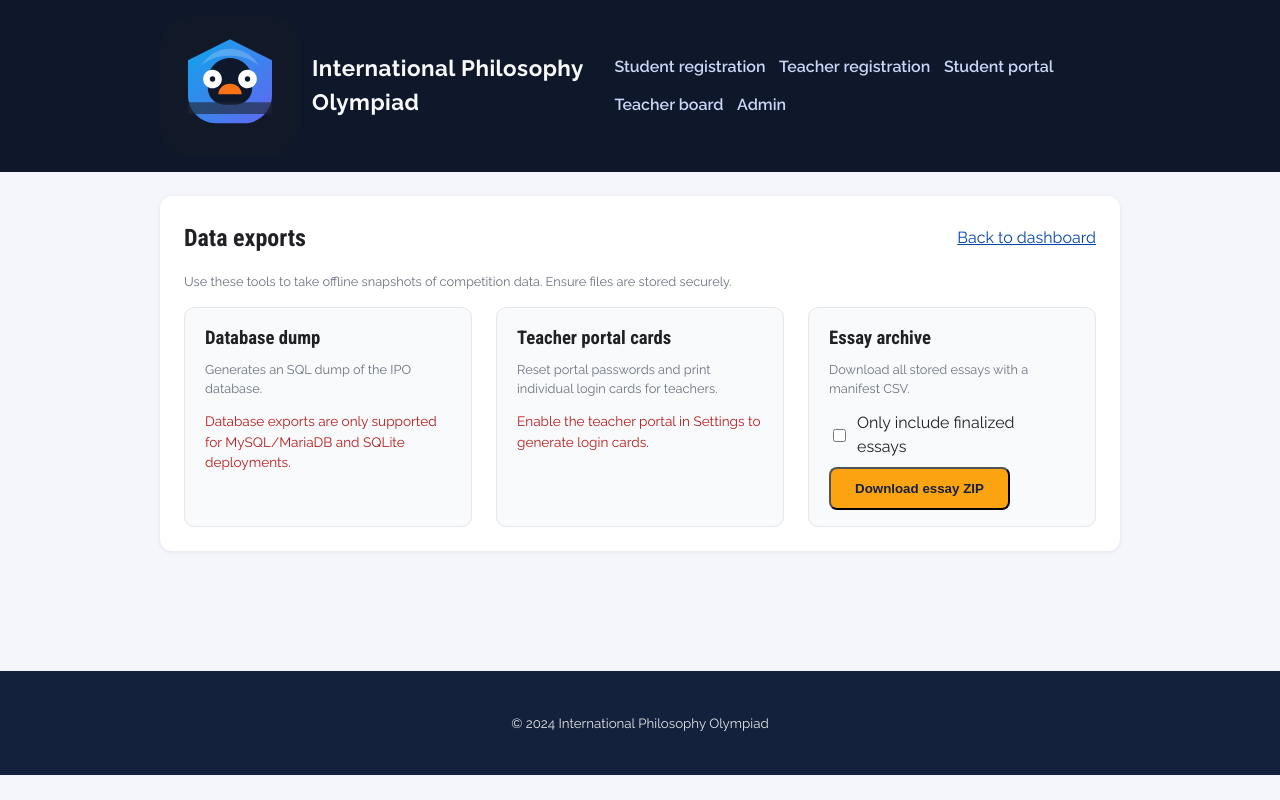
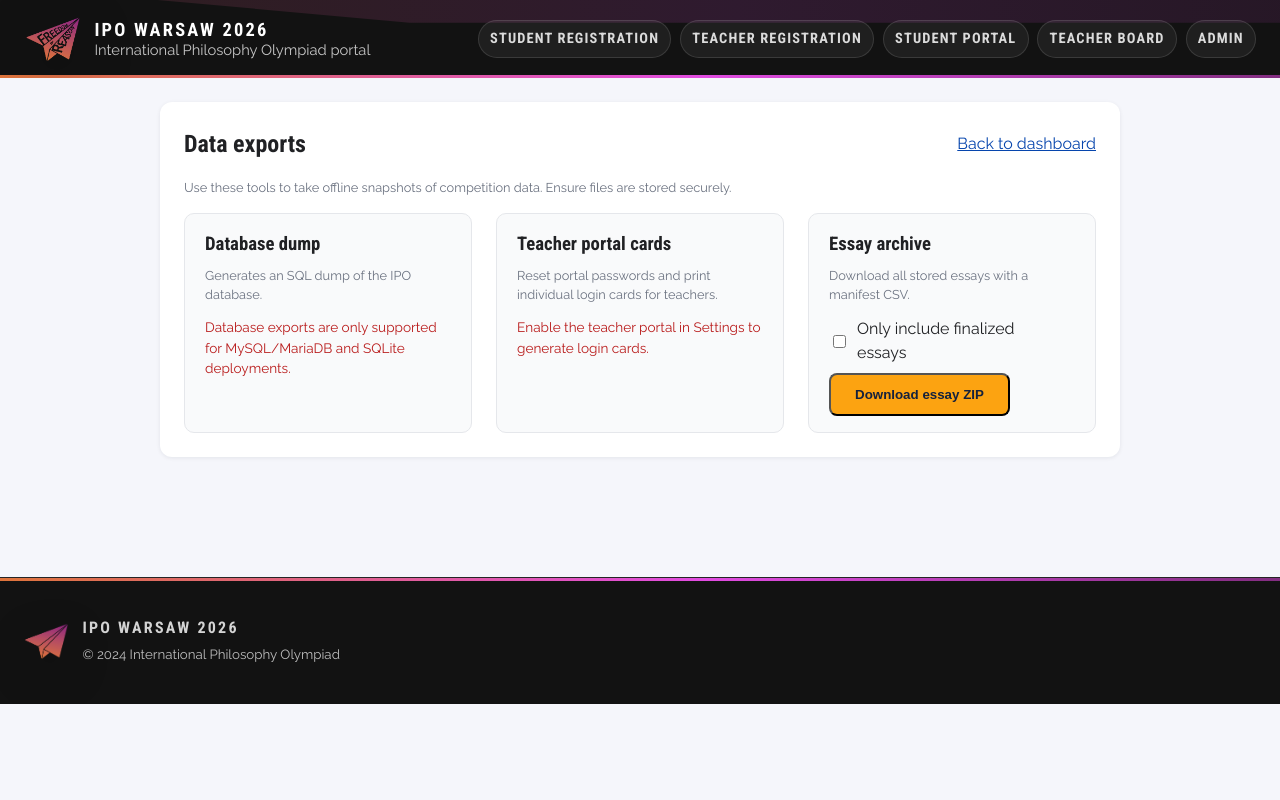
Before and after one commit to PanBartosz/IPO, a Python web app: template ipo_app/templates/admin/exports.html in a window 1280 px wide. Run offline with Jinja, Linux system fonts and the light colour scheme; the template is opened without the code that fills it, so the values that code supplies are empty.

Commit message:
Redesign base header/footer to IPO Warsaw 2026

```diff
--- a/ipo_app/static/css/main.css
+++ b/ipo_app/static/css/main.css
@@ -50,15 +50,40 @@ a:hover {
 }
 
 .site-header {
-  background: #0f172a;
-  color: #fff;
-}
-
-.site-header .container {
+  background: var(--brand-black);
+  color: var(--brand-white);
+  position: relative;
+  overflow: hidden;
+}
+
+.site-header::before {
+  content: "";
+  position: absolute;
+  inset: -55% -25%;
+  background: var(--brand-gradient);
+  opacity: 0.14;
+  clip-path: polygon(0 0, 72% 0, 100% 40%, 38% 40%);
+  pointer-events: none;
+}
+
+.site-header::after {
+  content: "";
+  position: absolute;
+  left: 0;
+  right: 0;
+  bottom: 0;
+  height: 3px;
+  background: var(--brand-gradient);
+  pointer-events: none;
+}
+
+.site-header__inner {
   display: flex;
   align-items: center;
   justify-content: space-between;
   gap: 1.25rem;
+  position: relative;
+  z-index: 1;
   padding-top: 1rem;
   padding-bottom: 1rem;
 }
@@ -66,47 +91,124 @@ a:hover {
 .site-header .brand {
   display: flex;
   align-items: center;
-  gap: 0.75rem;
-  color: #f8fafc;
+  gap: 0.9rem;
+  color: var(--brand-white);
   text-decoration: none;
   margin-right: 0;
 }
 
 .site-header .brand-logo {
-  width: 140px;
+  width: 56px;
   height: auto;
   display: block;
+  filter: drop-shadow(0 14px 28px rgba(0, 0, 0, 0.35));
 }
 
 .site-header .brand-text {
-  font-size: 1.4rem;
+  display: flex;
+  flex-direction: column;
+  gap: 0.15rem;
+  line-height: 1.1;
+}
+
+.site-header .brand-title {
+  font-family: var(--font-heading);
+  font-size: 1.15rem;
   font-weight: 700;
-  letter-spacing: 0.02em;
-}
-
-.site-header nav {
-  display: flex;
-  gap: 0.85rem;
+  letter-spacing: 0.12em;
+  text-transform: uppercase;
+}
+
+.site-header .brand-subtitle {
+  font-size: 0.92rem;
+  color: rgba(255, 255, 255, 0.76);
+}
+
+.site-nav {
+  display: flex;
+  gap: 0.55rem;
   flex-wrap: wrap;
-}
-
-.site-header nav a {
-  color: #cbd5f5;
-  font-weight: 600;
+  align-items: center;
+  justify-content: flex-end;
+}
+
+.site-nav a {
+  color: rgba(255, 255, 255, 0.84);
+  font-family: var(--font-heading);
+  font-weight: 700;
+  font-size: 0.9rem;
+  letter-spacing: 0.08em;
+  text-transform: uppercase;
   text-decoration: none;
-  transition: color 0.2s ease;
-}
-
-.site-header nav a:hover {
-  color: #fca311;
+  padding: 0.45rem 0.7rem;
+  border-radius: 999px;
+  background: rgba(255, 255, 255, 0.06);
+  border: 1px solid rgba(255, 255, 255, 0.12);
+  transition: transform 180ms ease, background 180ms ease, border-color 180ms ease, color 180ms ease;
+}
+
+.site-nav a:hover {
+  transform: translateY(-1px);
+  background: rgba(255, 255, 255, 0.1);
+  border-color: rgba(255, 255, 255, 0.25);
+  color: var(--brand-white);
+}
+
+.site-nav a:focus-visible {
+  outline: 3px solid rgba(225, 76, 225, 0.42);
+  outline-offset: 2px;
 }
 
 .site-footer {
-  background: #14213d;
-  color: #e5e5e5;
-  text-align: center;
+  background: var(--brand-black);
+  color: rgba(255, 255, 255, 0.82);
   padding: 1rem 0;
   margin-top: 4rem;
+  position: relative;
+  overflow: hidden;
+  border-top: 1px solid rgba(255, 255, 255, 0.08);
+}
+
+.site-footer::before {
+  content: "";
+  position: absolute;
+  left: 0;
+  right: 0;
+  top: 0;
+  height: 3px;
+  background: var(--brand-gradient);
+}
+
+.site-footer__inner {
+  position: relative;
+  z-index: 1;
+  padding-top: 1.35rem;
+  padding-bottom: 1.35rem;
+}
+
+.site-footer__brand {
+  display: flex;
+  align-items: center;
+  gap: 0.9rem;
+}
+
+.site-footer__logo {
+  width: 44px;
+  height: auto;
+  display: block;
+  filter: drop-shadow(0 14px 22px rgba(0, 0, 0, 0.3));
+}
+
+.site-footer__title {
+  font-family: var(--font-heading);
+  font-weight: 700;
+  letter-spacing: 0.14em;
+  text-transform: uppercase;
+  margin-bottom: 0.15rem;
+}
+
+.site-footer__text small {
+  color: rgba(255, 255, 255, 0.72);
 }
 
 .hero {
--- a/ipo_app/templates/base.html
+++ b/ipo_app/templates/base.html
@@ -10,12 +10,15 @@
   </head>
   <body>
     <header class="site-header">
-      <div class="container">
+      <div class="container-wide site-header__inner">
         <a class="brand" href="{{ url_for('web.index') }}">
-          <img src="{{ url_for('static', filename='img/logo-variant5.svg') }}" alt="International Philosophy Olympiad Portal logo" class="brand-logo">
-          <span class="brand-text">International Philosophy Olympiad</span>
+          <img src="{{ url_for('static', filename='img/ipo-warsaw-2026/6c.png') }}" alt="IPO Warsaw 2026 logo" class="brand-logo">
+          <span class="brand-text">
+            <span class="brand-title">IPO Warsaw 2026</span>
+            <span class="brand-subtitle">International Philosophy Olympiad portal</span>
+          </span>
         </a>
-        <nav>
+        <nav class="site-nav" aria-label="Primary">
           {% if not registration_invite_only %}
             <a href="{{ url_for('web.register_student') }}">Student registration</a>
             <a href="{{ url_for('web.register_teacher') }}">Teacher registration</a>
@@ -35,8 +38,8 @@
     {% with current_admin=current_admin, admin_modules=ADMIN_MODULES %}
 {% if current_admin %}
     <div class="admin-nav">
-      <div class="container">
-        <nav>
+      <div class="container-wide admin-nav__inner">
+        <nav aria-label="Admin">
           {% for label, endpoint in admin_modules %}
             <a href="{{ url_for(endpoint) }}">{{ label }}</a>
           {% endfor %}
@@ -55,8 +58,14 @@
       {% block content %}{% endblock %}
     </main>
     <footer class="site-footer">
-      <div class="container">
-        <small>&copy; {{ current_year | default(2024) }} International Philosophy Olympiad</small>
+      <div class="container-wide site-footer__inner">
+        <div class="site-footer__brand">
+          <img src="{{ url_for('static', filename='img/ipo-warsaw-2026/7.png') }}" alt="" class="site-footer__logo" aria-hidden="true">
+          <div class="site-footer__text">
+            <div class="site-footer__title">IPO Warsaw 2026</div>
+            <small>&copy; {{ current_year | default(2024) }} International Philosophy Olympiad</small>
+          </div>
+        </div>
       </div>
     </footer>
     <script src="{{ url_for('static', filename='vendor/htmx/htmx.min.js') }}" defer></script>
```
Also changed, not shown: other parts of ipo_app/static/css/main.css (+28 -15 lines).
